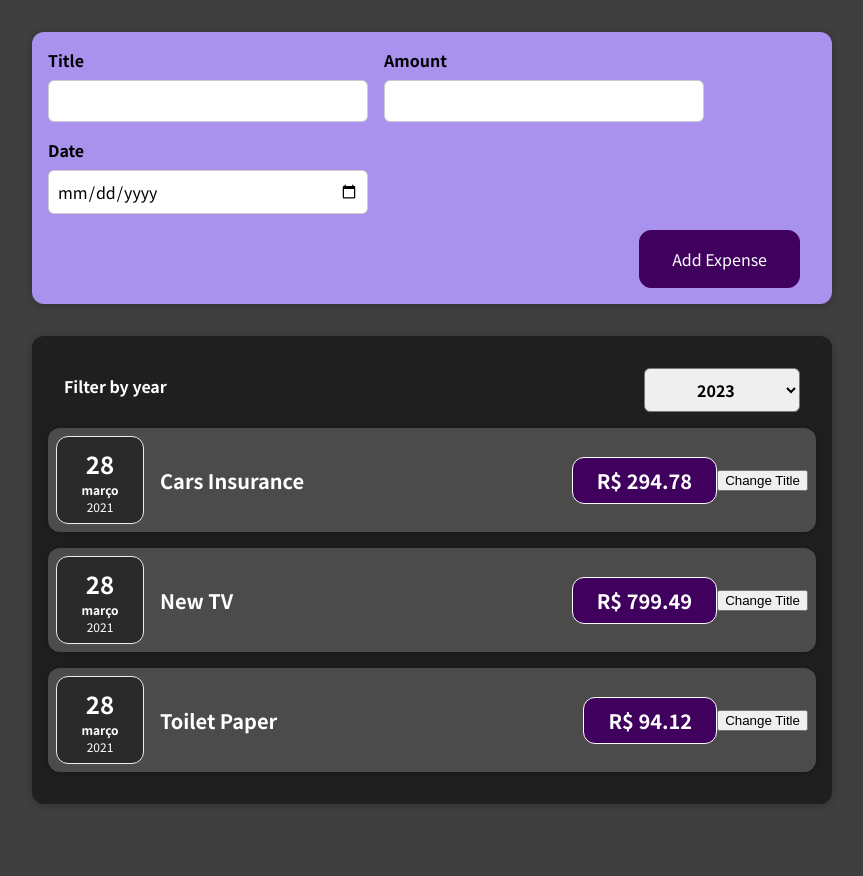
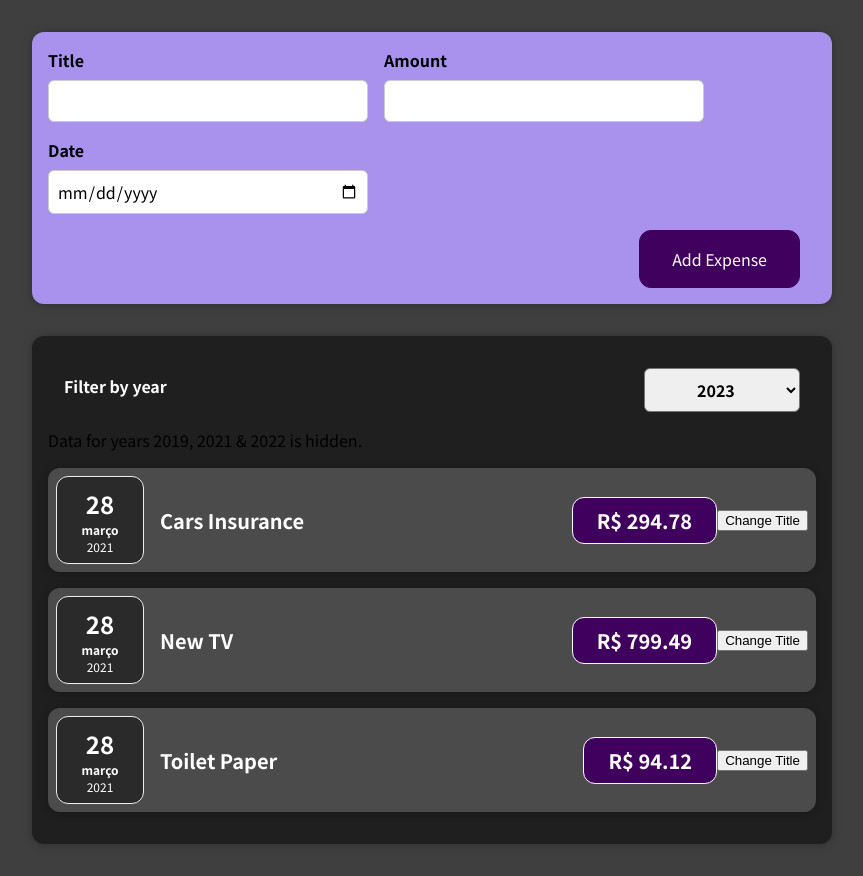
Before and after one commit to lcsferreira/expenses-app, a React (Create React App) app: page / in a window 1280 px wide. Shown: the whole page, without its empty margins (208-1071 px from the left). Before the commit the page ends 836 px from the top, so only its background shows below. Built offline with nearby package versions, Linux system fonts and the light colour scheme.

Commit message:
Computed / Derived State

```diff
--- a/src/components/Expenses/Expenses.js
+++ b/src/components/Expenses/Expenses.js
@@ -7,10 +7,23 @@ import { useState } from "react";
 export default function Expenses(props) {
   const [filteredYear, setFilteredYear] = useState("2023");
 
+  let filterInfoText = "2019, 2021 & 2022";
+
+  if (filteredYear === "2022") {
+    filterInfoText = "2019, 2021 & 2023";
+  } else if (filteredYear === "2021") {
+    filterInfoText = "2019, 2022 & 2023";
+  } else if (filteredYear === "2019") {
+    filterInfoText = "2021, 2022 & 2023";
+  } else {
+    filterInfoText = "2019, 2021 & 2022";
+  }
+
   const filterChangeHandler = (selectedYear) => {
     setFilteredYear(selectedYear);
     console.log(selectedYear);
   };
+
   return (
     <div>
       <Card className="expenses">
@@ -18,6 +31,9 @@ export default function Expenses(props) {
           selected={filteredYear}
           onFilterYear={filterChangeHandler}
         />
+        <p className="expenses-filter-info">
+          Data for years {filterInfoText} is hidden.
+        </p>
         {props.expenses.map((expense) => (
           <ExpenseItem
             key={expense.id}
```
